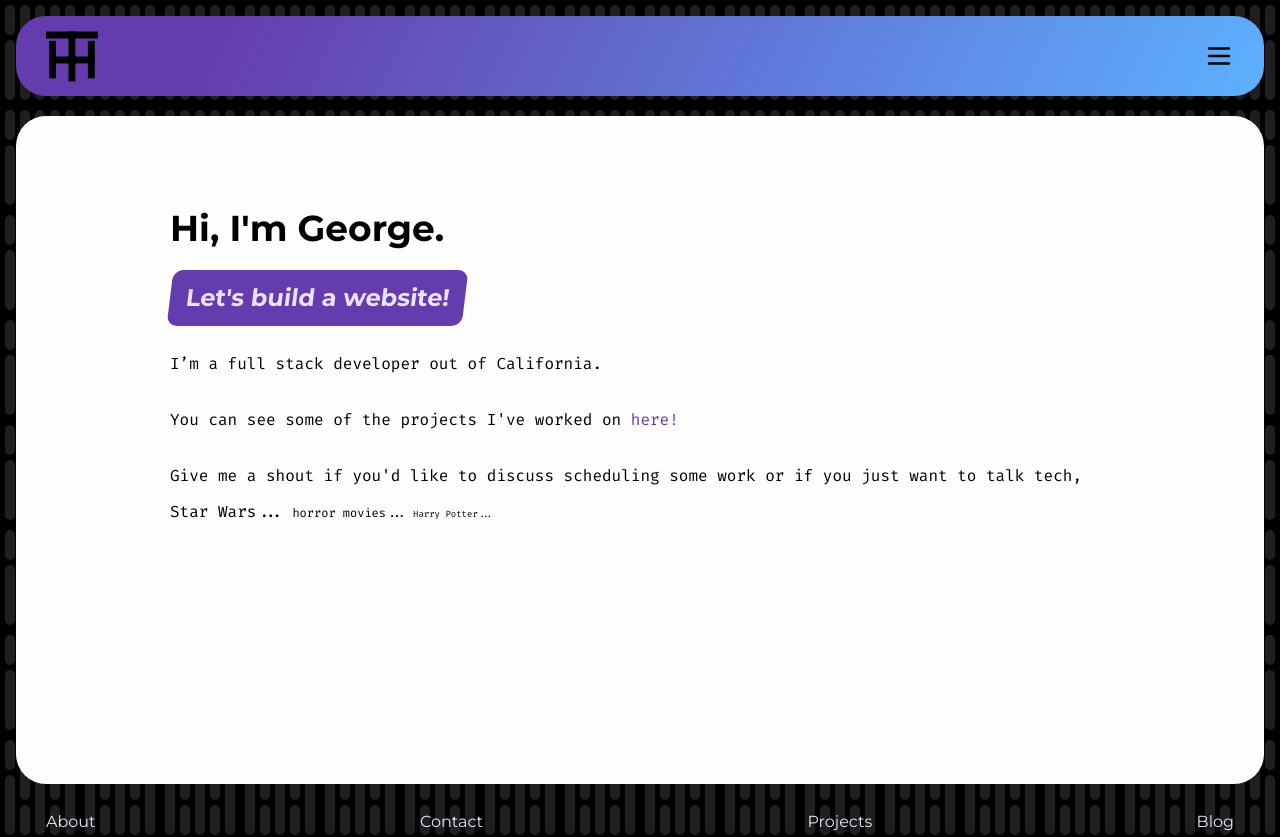
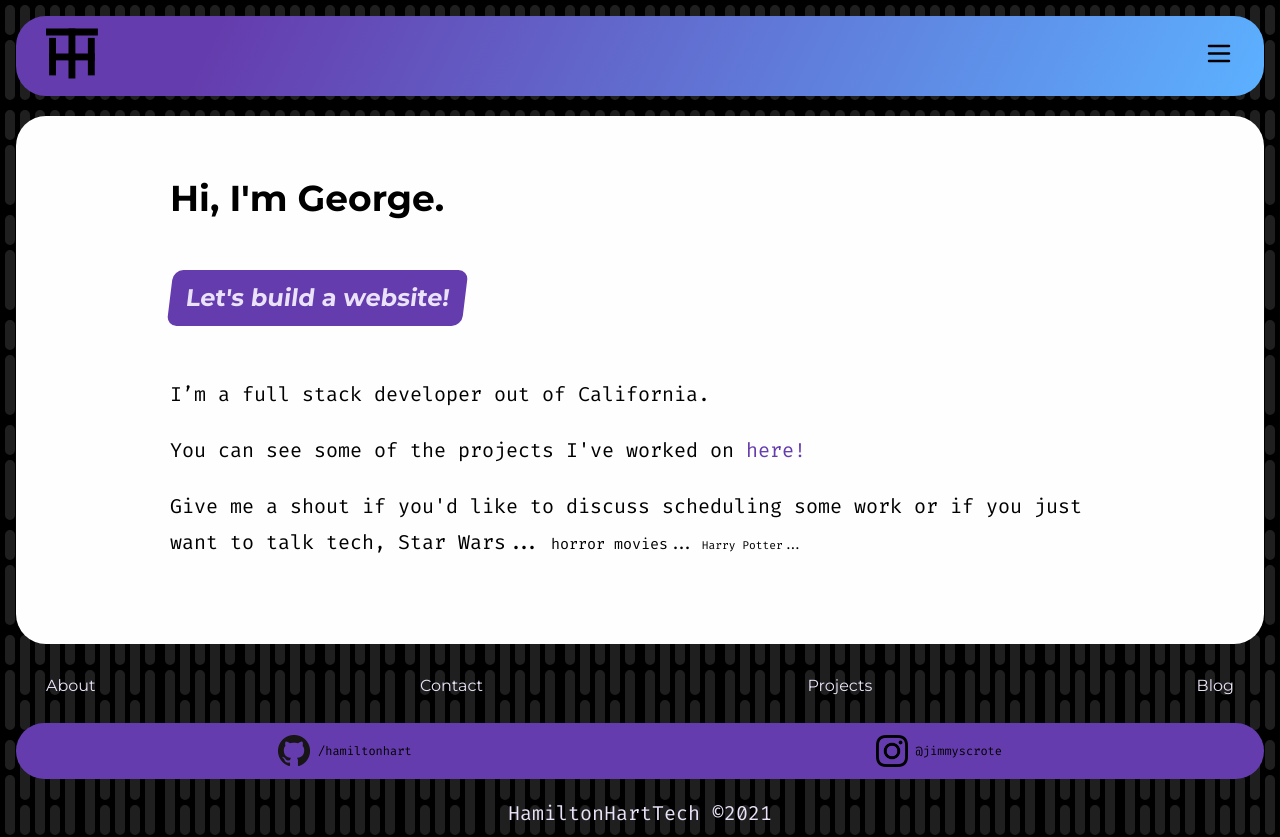
Before and after one commit to hamiltonhart/hamiltonharttech, a Next.js app in the folder frontend/: page / in a window 1280 px wide. Shown: the top 837 px of the page. Built offline with nearby package versions, Linux system fonts and the light colour scheme.

Commit message:
Incorported framer-motion, built out the nav and made some adjustments on the page layout.

```diff
--- /dev/null
+++ b/frontend/components/global/Nav.js
@@ -0,0 +1,47 @@
+import Link from "next/link";
+import { NavStyle } from "./styles/Containers";
+import { motion } from "framer-motion";
+
+const navContainer = {
+  hidden: {
+    opacity: 0,
+    transition: {
+      staggerChildren: 0.05,
+      staggerDirection: -1,
+    },
+  },
+  show: {
+    opacity: 1,
+    transition: {
+      staggerChildren: 0.05,
+    },
+  },
+};
+
+const navItems = {
+  hidden: { opacity: 0, y: 20 },
+  show: { opacity: 1, y: 0 },
+};
+
+const navItemList = ["Home", "About", "Projects", "Contact"];
+
+export const Nav = ({ toggle }) => {
+  return (
+    <NavStyle>
+      <motion.ul
+        variants={navContainer}
+        initial="hidden"
+        animate="show"
+        exit="hidden"
+      >
+        {navItemList.map((navItem) => (
+          <motion.li key={navItem} variants={navItems}>
+            <Link href={navItem === "Home" ? "/" : `/${navItem.toLowerCase()}`}>
+              <a onClick={toggle}>{navItem}</a>
+            </Link>
+          </motion.li>
+        ))}
+      </motion.ul>
+    </NavStyle>
+  );
+};
--- a/frontend/components/global/Page.js
+++ b/frontend/components/global/Page.js
@@ -1,15 +1,16 @@
-import { PageContainerStyle, PageTextArea } from "./styles/Containers";
+import {
+  FullPageContainerStyle,
+  PageContentContainerStyle,
+} from "./styles/Containers";
 import { PageHeader } from "./PageHeader";
 import { PageFooter } from "./PageFooter";
 
 export const Page = ({ children }) => {
   return (
-    <>
+    <FullPageContainerStyle>
       <PageHeader />
-      <PageContainerStyle>
-        <PageTextArea>{children}</PageTextArea>
-      </PageContainerStyle>
+      <PageContentContainerStyle>{children}</PageContentContainerStyle>
       <PageFooter />
-    </>
+    </FullPageContainerStyle>
   );
 };
--- a/frontend/components/global/PageHeader.js
+++ b/frontend/components/global/PageHeader.js
@@ -1,12 +1,51 @@
-import { PageHeaderStyle } from "./styles/Containers";
+import { useState } from "react";
+import { AnimatePresence, useSpring } from "framer-motion";
+import {
+  FlexContainerStyle,
+  PageHeaderContainerStyle,
+  PageHeaderStyle,
+} from "./styles/Containers";
+import { Nav } from "./Nav";
 import HHTLogo from "../../public/images/HamiltonHartTech_Logo.svg";
 import MenuIcon from "../../public/images/icon-menu.svg";
+import { useToggle } from "../../utilities/global.js/useToggle";
 
 export const PageHeader = () => {
+  // const [isShowing, setIsShowing] = useState(false);
+  const { isShowing, toggle } = useToggle();
+
+  const variants = {
+    open: {
+      height: "auto",
+    },
+    closed: {
+      height: "8rem",
+      transition: {
+        delay: 0.15,
+        stiffness: 0,
+      },
+    },
+  };
+
   return (
-    <PageHeaderStyle>
-      <img src={HHTLogo.src} alt="Hamilton Hart Tech Logo" />
-      <img src={MenuIcon.src} alt="Menu Icon" style={{ "max-width": "3rem" }} />
-    </PageHeaderStyle>
+    <PageHeaderContainerStyle
+      variants={variants}
+      animate={isShowing ? "open" : "closed"}
+    >
+      <PageHeaderStyle>
+        <FlexContainerStyle justifyContent="space-between">
+          <img src={HHTLogo.src} alt="Hamilton Hart Tech Logo" />
+          <img
+            src={MenuIcon.src}
+            alt="Menu Icon"
+            style={{ "max-width": "3rem" }}
+            onClick={() => toggle()}
+          />
+        </FlexContainerStyle>
+        <AnimatePresence>
+          {isShowing && <Nav toggle={toggle} />}
+        </AnimatePresence>
+      </PageHeaderStyle>
+    </PageHeaderContainerStyle>
   );
 };
--- a/frontend/components/global/styles/Containers.js
+++ b/frontend/components/global/styles/Containers.js
@@ -1,25 +1,30 @@
 import styled from "styled-components";
+import { motion } from "framer-motion";
 
-export const PageContainerStyle = styled.div`
+export const FullPageContainerStyle = styled(motion.div)`
+  display: grid;
+  grid-gap: var(--lgSpacing);
+`;
+
+export const PageContentContainerStyle = styled(motion.div)`
   position: relative;
   background-color: var(--pageColor);
   border-radius: var(--pageBorderRadius);
-  min-height: calc(100vh - (1.6rem + 1.6rem + 8rem + 2rem));
+  /* min-height: calc(100vh - (130rem)); */
+  min-height: calc(100vh - (1.6rem + 1.6rem + 8rem + 2rem + 22.1rem + 2rem));
+  /* min-height: calc(100vh - (1.6rem + 1.6rem + 8rem + 2rem)); */
   padding: 0;
   display: flex;
   flex: column;
   justify-content: center;
 `;
 
-export const PageHeaderStyle = styled.header`
+export const PageHeaderContainerStyle = styled(motion.div)`
   display: flex;
-  justify-content: space-between;
-  align-items: center;
   width: 100%;
-  padding: 1.2rem 3rem;
+  height: 8rem;
+  z-index: 900;
   border-radius: var(--pageBorderRadius);
-  height: 8rem;
-  margin-bottom: var(--lgSpacing);
   background: linear-gradient(
     116.35deg,
     #653cad 16.11%,
@@ -29,11 +34,18 @@ export const PageHeaderStyle = styled.header`
   );
 `;
 
+export const PageHeaderStyle = styled(motion.header)`
+  display: flex;
+  flex-direction: column;
+  width: 100%;
+  padding: 1.2rem 3rem;
+  border-radius: var(--pageBorderRadius);
+`;
+
 export const PageFooterStyle = styled.footer`
   display: flex;
   flex-direction: column;
   padding: 0;
-  margin: var(--medSpacing) 0;
   ul {
     padding: var(--smSpacing) var(--xxlSpacing);
     margin-bottom: var(--medSpacing);
@@ -68,6 +80,26 @@ export const PageFooterStyle = styled.footer`
   }
 `;
 
+export const NavStyle = styled(motion.nav)`
+  padding: var(--xlSpacing) 0;
+  ul {
+    display: flex;
+    flex-direction: column;
+    align-items: center;
+  }
+  li {
+    margin-bottom: var(--medSpacing);
+    a {
+      font-family: "Montserrat", sans-serif;
+      font-size: var(--mediumBig);
+      color: black;
+      :hover {
+        font-weight: 700;
+      }
+    }
+  }
+`;
+
 export const FlexContainerStyle = styled.div`
   display: flex;
   flex-direction: ${(props) =>
@@ -82,7 +114,7 @@ export const FlexContainerStyle = styled.div`
 export const PageTextArea = styled.div`
   position: relative;
   border-radius: var(--pageBorderRadius);
-  min-height: calc(100vh - (1.6rem + 1.6rem + 8rem + 2rem));
+  /* min-height: calc(100vh - (1.6rem + 1.6rem + 8rem + 2rem)); */
   max-width: 1000px;
   padding: 3rem 3rem 3rem 3rem;
 `;
--- a/frontend/components/global/styles/GlobalStyles.js
+++ b/frontend/components/global/styles/GlobalStyles.js
@@ -52,6 +52,7 @@ export const GlobalStyle = createGlobalStyle`
 
 
         --maxWidth: 1000px;
+        --textLength: 800px;
         box-sizing: border-box;
     }
 
@@ -112,7 +113,7 @@ export const GlobalStyle = createGlobalStyle`
     }
 
     p {
-      font-size: var(--normal);
+      font-size: var(--medium);
       line-height: var(--normalLineSpacing);
       margin-bottom: var(--lgSpacing);
     }
--- a/frontend/pages/index.js
+++ b/frontend/pages/index.js
@@ -1,7 +1,10 @@
 import Head from "next/head";
 import Link from "next/link";
 import { Page } from "../components/global/Page";
-import { FlexContainerStyle } from "../components/global/styles/Containers";
+import {
+  FlexContainerStyle,
+  PageTextArea,
+} from "../components/global/styles/Containers";
 import {
   PageHeadingStyle,
   PageH2Style,
@@ -9,9 +12,14 @@ import {
 
 export default function Home() {
   return (
+    <>
+      <Head>
+        <title>Hamilton Hart Tech | Home</title>
+      </Head>
       <Page>
+        <PageTextArea>
           <FlexContainerStyle as="section" flexDirection="column">
-        <PageHeadingStyle margin="var(--hugeSpacing) 0 0 0">
+            <PageHeadingStyle margin="var(--xxlSpacing) 0 var(--xxlSpacing) 0">
               Hi, I'm George.
             </PageHeadingStyle>
             <div>
@@ -25,15 +33,19 @@ export default function Home() {
             </div>
           </FlexContainerStyle>
 
-      <FlexContainerStyle as="section" flexDirection="column">
+          <FlexContainerStyle
+            as="section"
+            flexDirection="column"
+            margin="var(--xxlSpacing) 0"
+          >
             <p>I’m a full stack developer out of California.</p>
             <p>
               You can see some of the projects I've worked on{" "}
               <Link href="/">here!</Link>
             </p>
             <p>
-          Give me a shout if you'd like to discuss scheduling some work or if
-          you just want to talk tech, Star Wars...
+              Give me a shout if you'd like to discuss scheduling some work or
+              if you just want to talk tech, Star Wars...
               <span className="getting-smaller">
                 {" "}
                 horror movies...
@@ -41,6 +53,8 @@ export default function Home() {
               </span>
             </p>
           </FlexContainerStyle>
+        </PageTextArea>
       </Page>
+    </>
   );
 }
--- /dev/null
+++ b/frontend/utilities/global.js/useToggle.js
@@ -0,0 +1,11 @@
+import { useState } from "react";
+
+export const useToggle = (initial) => {
+  const [isShowing, setIsShowing] = useState(initial || false);
+
+  const toggle = () => {
+    setIsShowing(!isShowing);
+  };
+
+  return { isShowing, toggle };
+};
```
Lines whose indentation alone changed are shown as unchanged.
